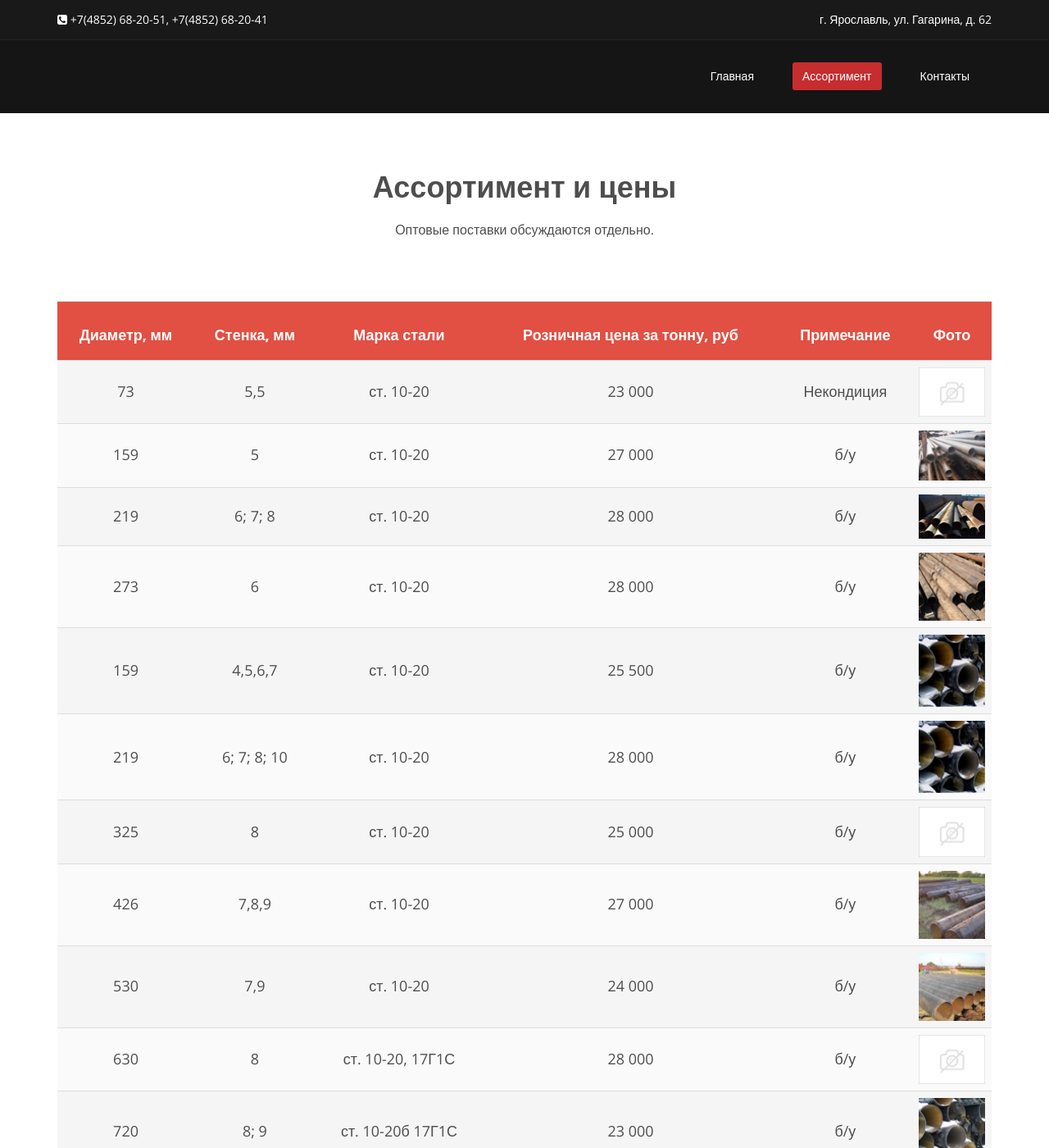
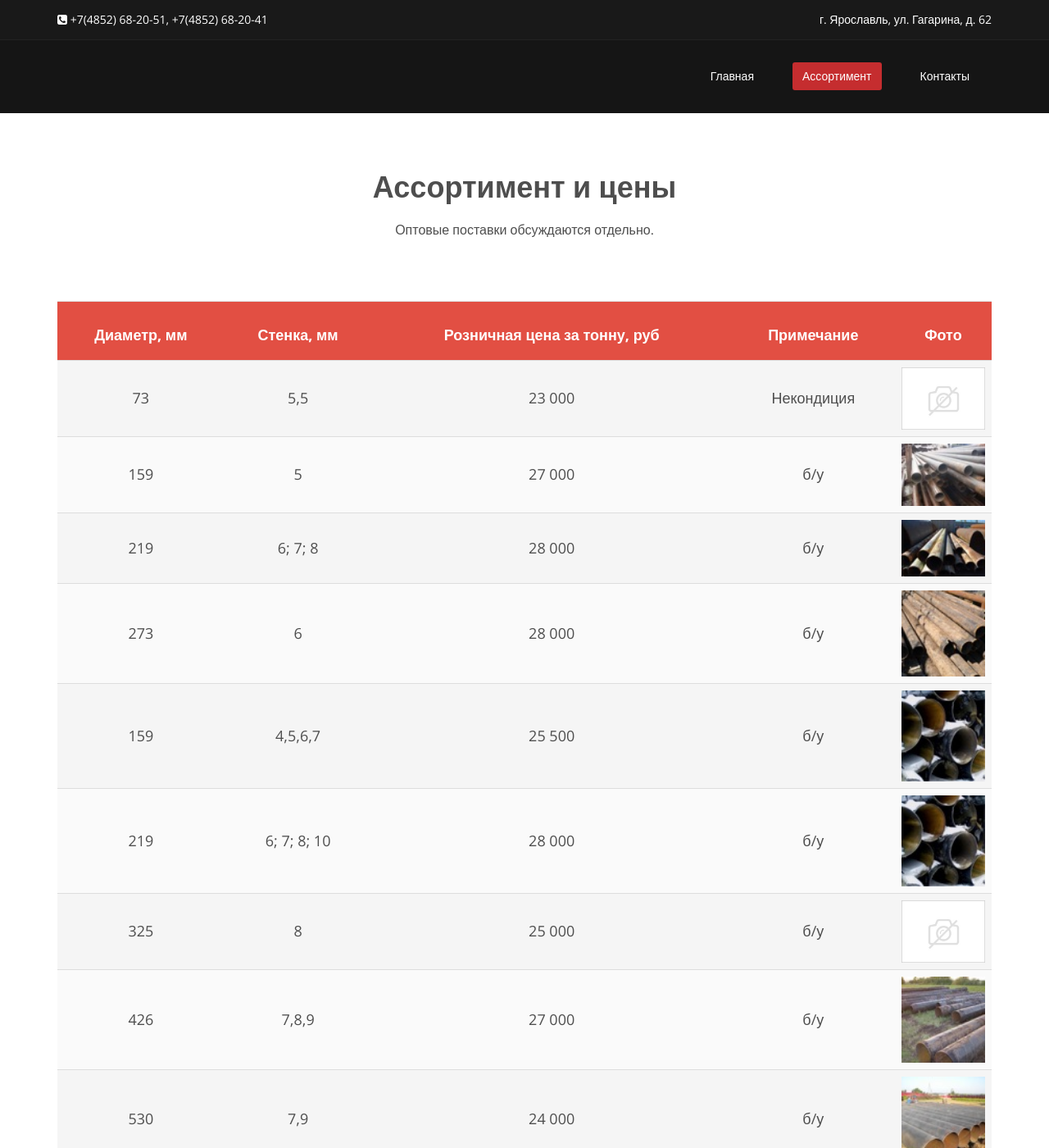
Before and after one commit to seven-4-seven/seven-4-seven.github.io, a Jekyll site: the page prices.html, which Jekyll copies as it is, in a window 1280 px wide and 1400 px high. Shown: the whole window at 82% size. Built offline with Jekyll 4.4.1, drawn with Linux system fonts in a browser that asks for light colours; some of the changed text lies outside the part shown.

Commit message:
Update prices.html

```diff
--- a/prices.html
+++ b/prices.html
@@ -108,15 +108,13 @@
                   <tr class="heading-one">
                     <td><h3><span>Диаметр, мм</span></h3></td>
                     <td><h3><span>Стенка, мм</span></h3></td>
-                    <td><h3><span>Марка стали</span></h3></td>
                     <td><h3><span>Розничная цена за тонну, руб</span></h3></td>
                     <td><h3><span>Примечание</span></h3></td>
                     <td><h3><span>Фото</span></h3></td>
                   </tr>
                   <tr>
                     <td>73</td>
-                    <td>5,5</td>
-                    <td>ст. 10-20</td>
+                      <td>5,5</td>
                     <td>23 000</td>
                     <td>Некондиция</td>
                     <td class="recent-work-wrap">
@@ -127,7 +125,6 @@
                   <tr>
                     <td>159</td>
                     <td>5</td>
-                    <td>ст. 10-20</td>
                     <td>27 000</td>
                     <td>б/у</td>
                     <td class="recent-work-wrap">
@@ -144,7 +141,6 @@
                   <tr>
                     <td>219</td>
                     <td>6; 7; 8</td>
-                    <td>ст. 10-20</td>
                     <td>28 000</td>
                     <td>б/у</td>
                     <td class="recent-work-wrap">
@@ -161,7 +157,6 @@
                   <tr>
                     <td>273</td>
                     <td>6</td>
-                    <td>ст. 10-20</td>
                     <td>28 000</td>
                     <td>б/у</td>
                     <td class="recent-work-wrap">
@@ -178,7 +173,6 @@
                   <tr>
                     <td>159</td>
                     <td>4,5,6,7</td>
-                    <td>ст. 10-20</td>
                     <td>25 500</td>
                     <td>б/у</td>
                     <td class="recent-work-wrap">
@@ -195,7 +189,6 @@
                   <tr>
                     <td>219</td>
                     <td>6; 7; 8; 10</td>
-                    <td>ст. 10-20</td>
                     <td>28 000</td>
                     <td>б/у</td>
                     <td class="recent-work-wrap">
@@ -212,7 +205,6 @@
                   <tr>
                     <td>325</td>
                     <td>8</td>
-                    <td>ст. 10-20</td>
                     <td>25 000</td>
                     <td>б/у</td>
                     <td class="recent-work-wrap">
@@ -222,7 +214,6 @@
                   <tr>
                     <td>426</td>
                     <td>7,8,9</td>
-                    <td>ст. 10-20</td>
                     <td>27 000</td>
                     <td>б/у</td>
                     <td class="recent-work-wrap">
@@ -239,7 +230,6 @@
                   <tr>
                     <td>530</td>
                     <td>7,9</td>
-                    <td>ст. 10-20</td>
                     <td>24 000</td>
                     <td>б/у</td>
                     <td class="recent-work-wrap">
@@ -256,7 +246,6 @@
                   <tr>
                     <td>630</td>
                     <td>8</td>
-                    <td>ст. 10-20, 17Г1С</td>
                     <td>28 000</td>
                     <td>б/у</td>
                     <td class="recent-work-wrap">
@@ -266,7 +255,6 @@
                   <tr>
                     <td>720</td>
                     <td>8; 9</td>
-                    <td>ст. 10-20б 17Г1С</td>
                     <td>23 000</td>
                     <td>б/у</td>
                     <td class="recent-work-wrap">
@@ -283,7 +271,6 @@
                   <tr>
                     <td>820</td>
                     <td>8; 10</td>
-                    <td>ст. 10-20б 17Г1С</td>
                     <td>21 000</td>
                     <td>б/у</td>
                     <td class="recent-work-wrap">
@@ -293,7 +280,6 @@
                   <tr>
                     <td>1020</td>
                     <td>10; 12</td>
-                    <td>ст. 10-20б 17Г1С</td>
                     <td>21 500</td>
                     <td>б/у</td>
                     <td class="recent-work-wrap">
@@ -310,7 +296,6 @@
                   <tr>
                     <td>1220</td>
                     <td>8; 9</td>
-                    <td>ст. 10-20б 17Г1С</td>
                     <td>21 500</td>
                     <td>б/у</td>
                     <td class="recent-work-wrap">
@@ -328,7 +313,6 @@
                   <tr>
                     <td>1420</td>
                     <td>12; 15,7</td>
-                    <td>ст. 10-20б 17Г1С</td>
                     <td>23 000</td>
                     <td>б/у</td>
                     <td class="recent-work-wrap">
```
